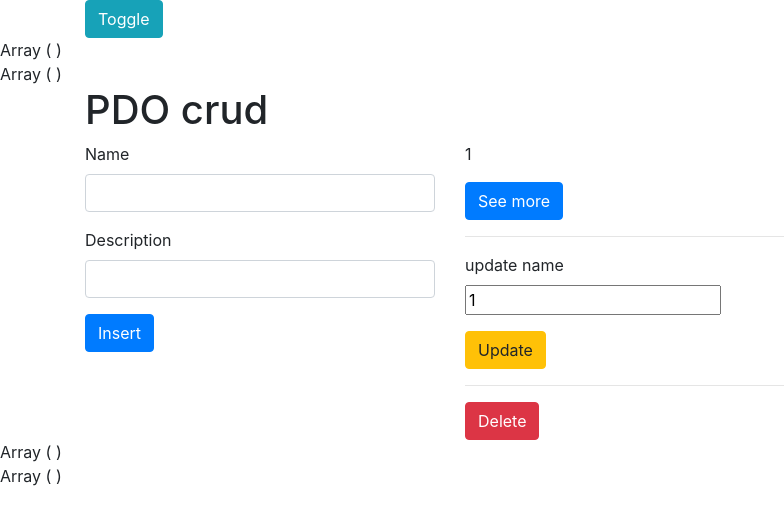
After one commit to Adnan-Bacic/php_CRUD, a PHP site: page / in a window 1280 px wide. The commit adds this page. Shown: the top 525 px of the page, without its empty margins (0-784 px from the left). Run offline with PHP 8.4, Linux system fonts and the light colour scheme; data comes from the database, SQL or seed files in the repository.

Commit message:
added toggle

```diff
--- /dev/null
+++ b/index.php
@@ -0,0 +1,36 @@
+<!DOCTYPE html>
+<html lang="en">
+<head>
+<meta charset="UTF-8">
+    <meta name="viewport" content="width=device-width, initial-scale=1.0">
+    <meta http-equiv="X-UA-Compatible" content="ie=edge">
+    <title>PDO and MYSQLI CRUD</title>
+
+    <link rel="stylesheet" href="https://stackpath.bootstrapcdn.com/bootstrap/4.5.0/css/bootstrap.min.css" integrity="sha384-9aIt2nRpC12Uk9gS9baDl411NQApFmC26EwAOH8WgZl5MYYxFfc+NcPb1dKGj7Sk" crossorigin="anonymous">
+    <link rel="stylesheet" href="style.css">
+</head>
+<body>
+<div class="container">
+    <div class="row">
+        <div class="col-12">
+            <button class="btn btn-info" id="toggle">Toggle</button>
+        </div>
+    </div>
+</div>
+    <?php
+    require_once 'pdo.php';
+    require_once 'mysqli.php';
+    ?>
+
+<script>
+        const pdo = document.querySelector('#pdo')
+        const mysqli = document.querySelector('#mysqli')
+        const toggle = document.querySelector('#toggle')
+
+        toggle.addEventListener('click', () => {
+            pdo.classList.toggle('d-none')
+            mysqli.classList.toggle('d-none')
+        })
+    </script>
+</body>
+</html>
--- a/mysqli.php
+++ b/mysqli.php
@@ -24,7 +24,7 @@ try{
         $stmt->close();
         $link->close();
 
-        header('location: mysqli.php');
+        header('location: index.php');
         exit();
     }
 } catch(Exception $e){
@@ -54,7 +54,7 @@ try{
         $stmt->close();
         $link->close();
 
-        header('location: mysqli.php');
+        header('location: index.php');
         exit();
     }
 }
@@ -84,7 +84,7 @@ try{
         $stmt->close();
         $link->close();
 
-        header('location: mysqli.php');
+        header('location: index.php');
         exit();
     }
 }
@@ -93,20 +93,7 @@ catch(Exception $e){
 }
 ?>
 
-
-<!DOCTYPE html>
-<html lang="en">
-<head>
-    <meta charset="UTF-8">
-    <meta name="viewport" content="width=device-width, initial-scale=1.0">
-    <meta http-equiv="X-UA-Compatible" content="ie=edge">
-    <title>MYSQLI</title>
-
-    <link rel="stylesheet" href="https://stackpath.bootstrapcdn.com/bootstrap/4.5.0/css/bootstrap.min.css" integrity="sha384-9aIt2nRpC12Uk9gS9baDl411NQApFmC26EwAOH8WgZl5MYYxFfc+NcPb1dKGj7Sk" crossorigin="anonymous">
-    <link rel="stylesheet" href="style.css">
-</head>
-<body>
-    <div class="container">
+    <div class="container d-none" id="mysqli">
         <div class="row">
             <div class="col-12">
                 <h1>MYSQLI crud</h1>
@@ -207,6 +194,3 @@ catch(Exception $e){
             </div>
         </div>
     </div>
-
-</body>
-</html>
--- a/pdo.php
+++ b/pdo.php
@@ -17,7 +17,7 @@ try{
         $stmt->execute();
 
         if($stmt->rowCount() > 0){
-            header('location: pdo.php');
+            header('location: index.php');
             exit();
         }
     }
@@ -47,7 +47,7 @@ catch(Exception $e){
                 echo "not updated";
             }
 
-            header('location: pdo.php');
+            header('location: index.php');
             exit();
         }
     }
@@ -74,7 +74,7 @@ try{
             echo "not deleted";
         }
 
-        header('location: pdo.php');
+        header('location: index.php');
         exit();
     }
 }
@@ -83,18 +83,7 @@ catch(Exception $e){
 }
 ?>
 
-<!DOCTYPE html>
-<html lang="en">
-<head>
-    <meta charset="UTF-8">
-    <meta name="viewport" content="width=device-width, initial-scale=1.0">
-    <title>PDO</title>
-
-    <link rel="stylesheet" href="https://stackpath.bootstrapcdn.com/bootstrap/4.5.0/css/bootstrap.min.css" integrity="sha384-9aIt2nRpC12Uk9gS9baDl411NQApFmC26EwAOH8WgZl5MYYxFfc+NcPb1dKGj7Sk" crossorigin="anonymous">
-    <link rel="stylesheet" href="style.css">
-</head>
-<body>
-    <div class="container">
+    <div class="container" id="pdo">
         <div class="row">
             <div class="col-12">
                 <h1>PDO crud</h1>
@@ -197,5 +186,3 @@ catch(Exception $e){
             </div>
         </div>
     </div>
-</body>
-</html>
```
